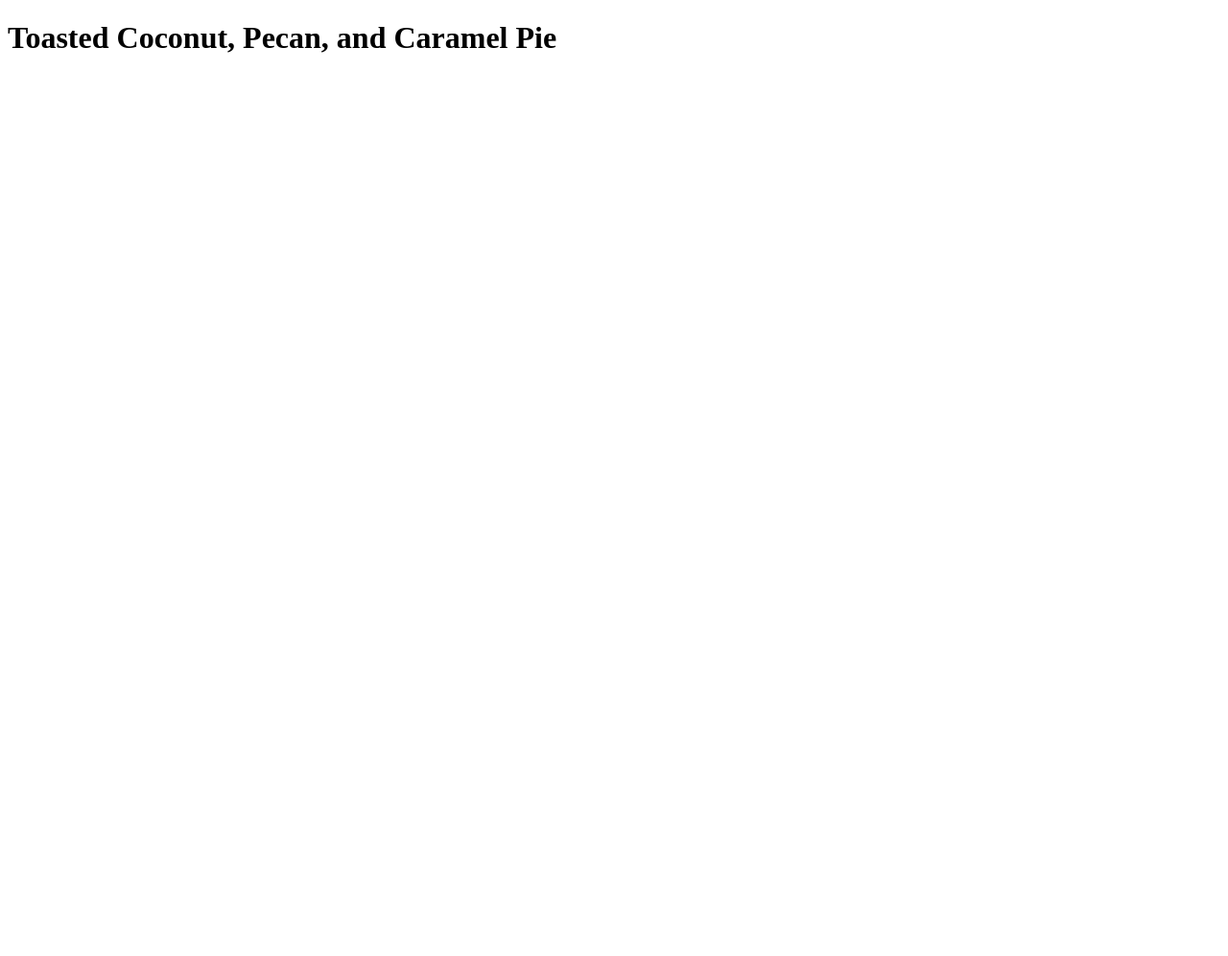
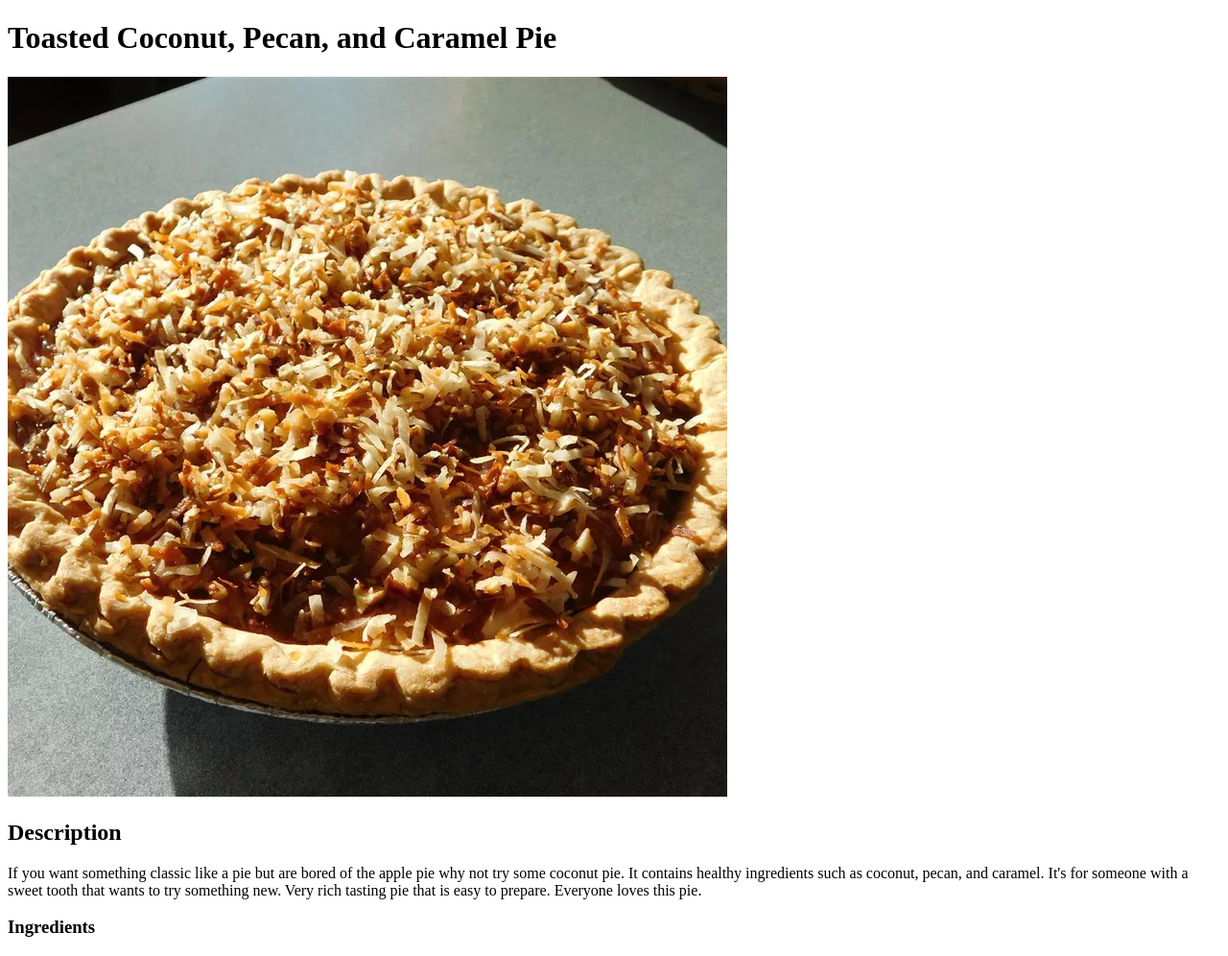
Before and after one commit to Musman391/odin-recipes, a plain HTML site: page recipes/coconut_pie.html in a window 1280 px wide. Shown: the whole page at 96% size. Before the commit the page ends 800 px from the top, so only its background shows below. Drawn offline with Linux system fonts and the light colour scheme.

Commit message:
Added the picture of the pie to the html file and wrote a description for it

```diff
--- a/recipes/coconut_pie.html
+++ b/recipes/coconut_pie.html
@@ -7,6 +7,12 @@
 </head>
 <body>
    <h1>Toasted Coconut, Pecan, and Caramel Pie</h1>
-   <img src="">
+   <img src="../images/coconut_pie.webp" alt="Picture of a Coconut, Pecan, and Caramel Pie">
+   <h2>Description</h2>
+   <p>If you want something classic like a pie but are bored of the apple pie why not try some
+    coconut pie. It contains healthy ingredients such as coconut, pecan, and caramel. It's for someone
+    with a sweet tooth that wants to try something new. Very rich tasting pie that is easy to prepare. Everyone loves this pie.
+   </p>
+   <h3>Ingredients</h3>
 </body>
 </html>
```
